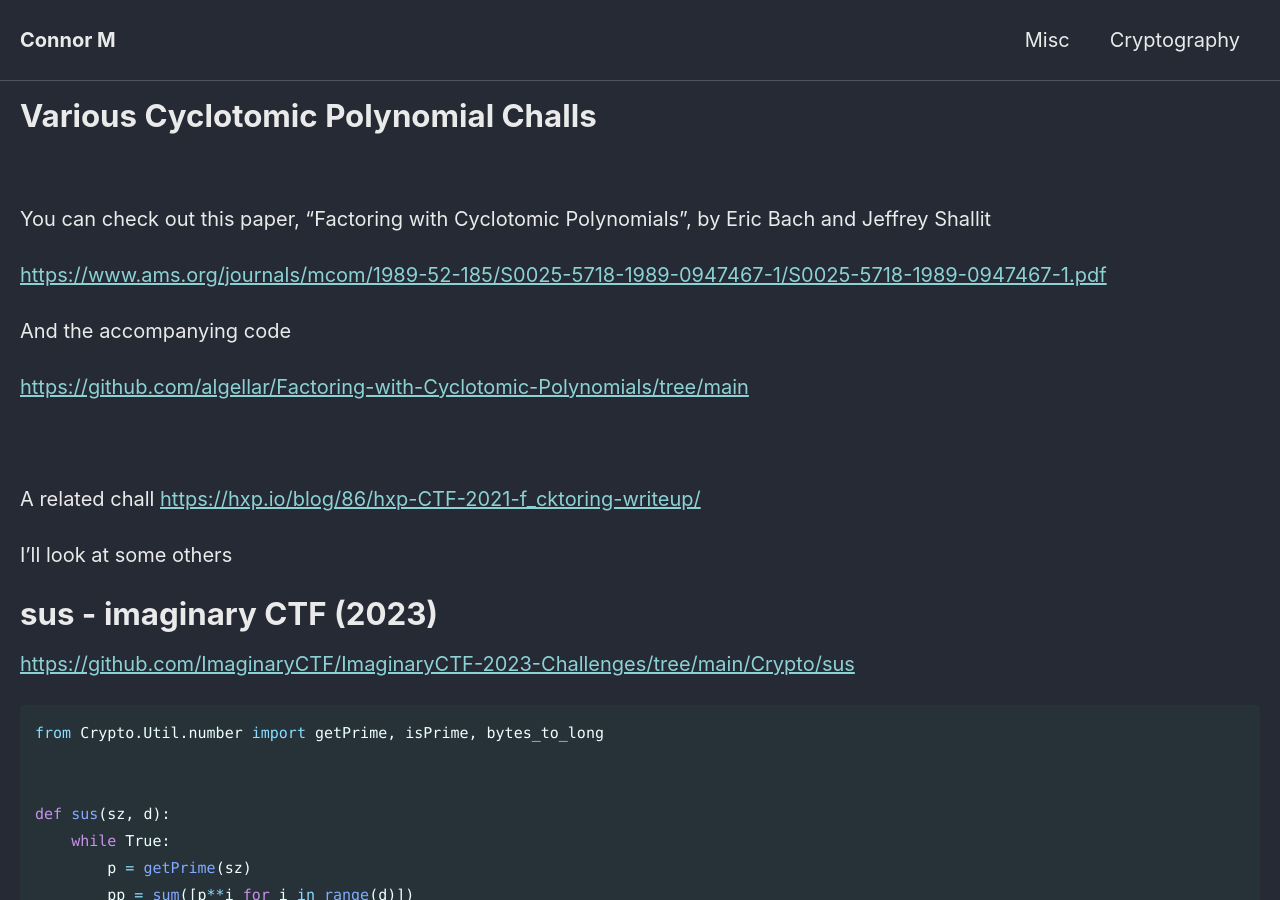
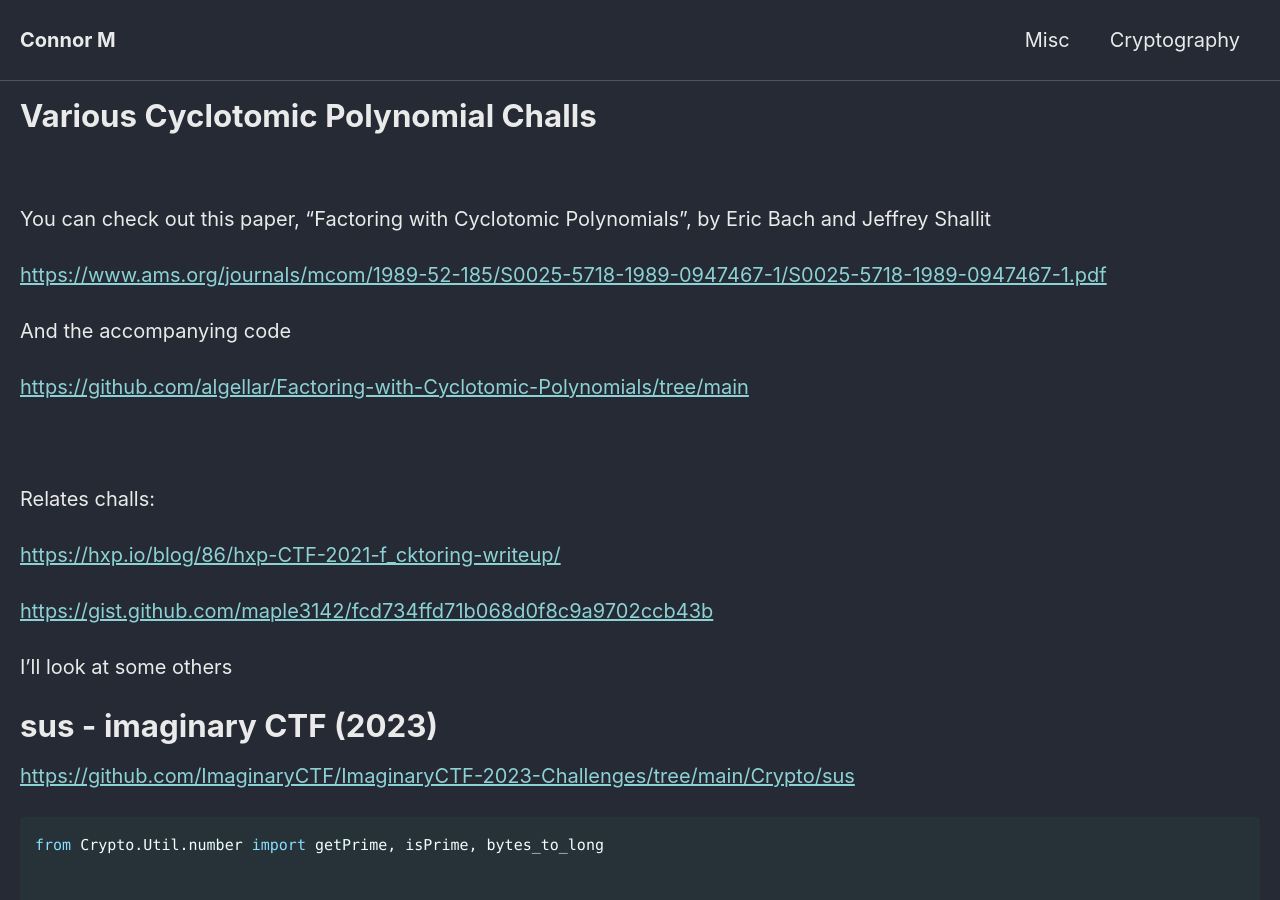
Before and after one commit to Connor-McCartney/Connor-McCartney.github.io, a Jekyll site: the page built from _pages/cryptography/rsa/CyclotomicPolynomial.md, in a window 1280 px wide and 900 px high. Built offline with Jekyll 4.4.1, drawn with Linux system fonts in a browser that asks for light colours; cached includes are drawn as plain includes.

Commit message:
Update CyclotomicPolynomial.md

```diff
--- a/_pages/cryptography/rsa/CyclotomicPolynomial.md
+++ b/_pages/cryptography/rsa/CyclotomicPolynomial.md
@@ -16,7 +16,11 @@ And the accompanying code
 
 <br>
 
-A related chall <https://hxp.io/blog/86/hxp-CTF-2021-f_cktoring-writeup/>
+Relates challs:
+
+<https://hxp.io/blog/86/hxp-CTF-2021-f_cktoring-writeup/>
+
+<https://gist.github.com/maple3142/fcd734ffd71b068d0f8c9a9702ccb43b>
 
 I'll look at some others
 
```
